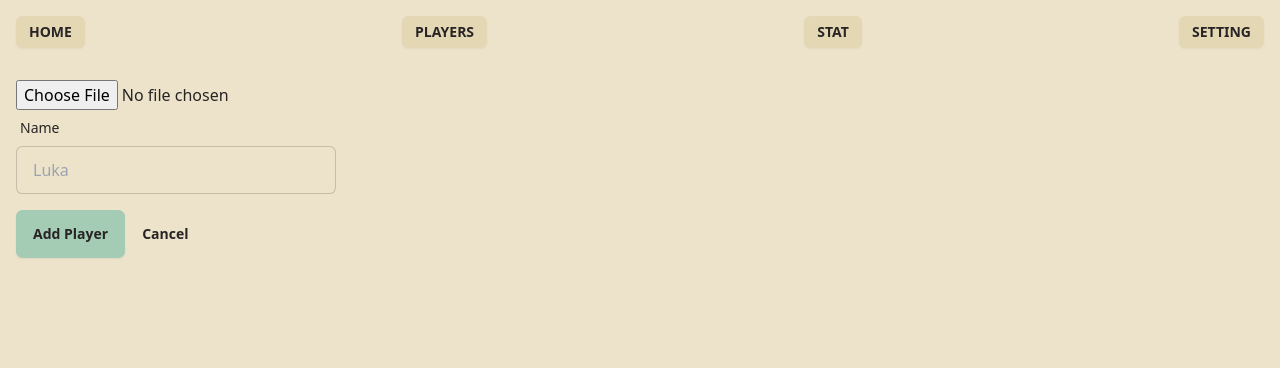
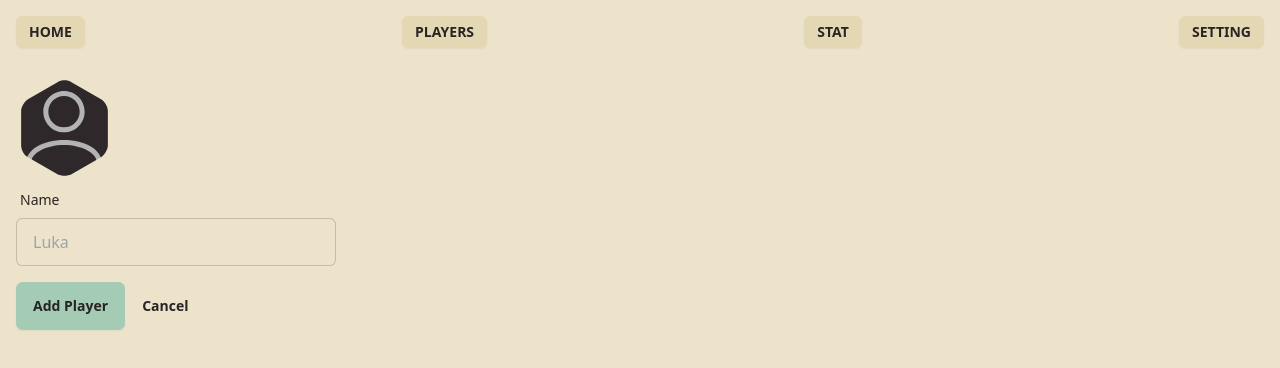
Before and after one commit to n9ti/score-basket, a Nuxt app: page /players/create in a window 1280 px wide. Shown: the top 368 px of the page. Built offline with nearby package versions, Linux system fonts and the light colour scheme.

Commit message:
player image

```diff
--- a/pages/players/create.vue
+++ b/pages/players/create.vue
@@ -30,6 +30,7 @@ function handleFileChange() {
 let fileUrl = ref('')
 
 const resizeAndCrop = () => {
+  const size = 120;
   const file = files.value[0]
   //
   const reader = new FileReader();
@@ -43,19 +44,19 @@ const resizeAndCrop = () => {
       const aspectRatio = image.width / image.height;
 
       // ตั้งขนาด canvas ให้เท่ากับขนาดที่ต้องการ
-      canvas.width = 64;
-      canvas.height = 64;
+      canvas.width = size;
+      canvas.height = size;
 
       // ตรวจสอบอัตราส่วนภาพ
       if (aspectRatio > 1) {
         // รูปภาพแนวนอน
-        const newHeight = 64;
+        const newHeight = size;
         const newWidth = newHeight * aspectRatio;
 
         ctx.drawImage(image, 0, 0, newWidth, newHeight);
       } else {
         // รูปภาพแนวตั้ง
-        const newWidth = 64;
+        const newWidth = size;
         const newHeight = newWidth / aspectRatio;
         ctx.drawImage(image, 0, 0, newWidth, newHeight);
       }
@@ -73,8 +74,23 @@ const resizeAndCrop = () => {
 <template>
   <div>
     <!--  -->
-    <input ref="fileInput" type="file" @change="handleFileChange" />
-    <img v-if="fileUrl" :src="fileUrl" />
+    <label for="file-upload" class="block w-24">
+      <div class="avatar">
+        <div class="w-24 mask mask-hexagon bg-neutral">
+          <img class="w-24 h-24" v-if="fileUrl" :src="fileUrl" />
+          <svg class="svg-icon w-24 h-24" xmlns="http://www.w3.org/2000/svg" fill="currentColor" viewBox="0 0 20 20">
+            <path fill="none"
+              d="M10,10.9c2.373,0,4.303-1.932,4.303-4.306c0-2.372-1.93-4.302-4.303-4.302S5.696,4.223,5.696,6.594C5.696,8.969,7.627,10.9,10,10.9z M10,3.331c1.801,0,3.266,1.463,3.266,3.263c0,1.802-1.465,3.267-3.266,3.267c-1.8,0-3.265-1.465-3.265-3.267C6.735,4.794,8.2,3.331,10,3.331z">
+            </path>
+            <path fill="none"
+              d="M10,12.503c-4.418,0-7.878,2.058-7.878,4.685c0,0.288,0.231,0.52,0.52,0.52c0.287,0,0.519-0.231,0.519-0.52c0-1.976,3.132-3.646,6.84-3.646c3.707,0,6.838,1.671,6.838,3.646c0,0.288,0.234,0.52,0.521,0.52s0.52-0.231,0.52-0.52C17.879,14.561,14.418,12.503,10,12.503z">
+            </path>
+          </svg>
+        </div>
+      </div>
+    </label>
+    <input class="hidden" id="file-upload" ref="fileInput" type="file" @change="handleFileChange" />
+
 
     <!--  -->
     <label class="form-control w-full max-w-xs">
@@ -87,3 +103,21 @@ const resizeAndCrop = () => {
     <button class="btn btn-ghost" @click="cancel">Cancel</button>
   </div>
 </template>
+
+<style>
+.svg-icon {
+  width: 6em;
+  height: 6em;
+}
+
+.svg-icon path,
+.svg-icon polygon,
+.svg-icon rect {
+  fill: #b3b3b3;
+}
+
+.svg-icon circle {
+  stroke: #1e3c63;
+  stroke-width: 1;
+}
+</style>
```
